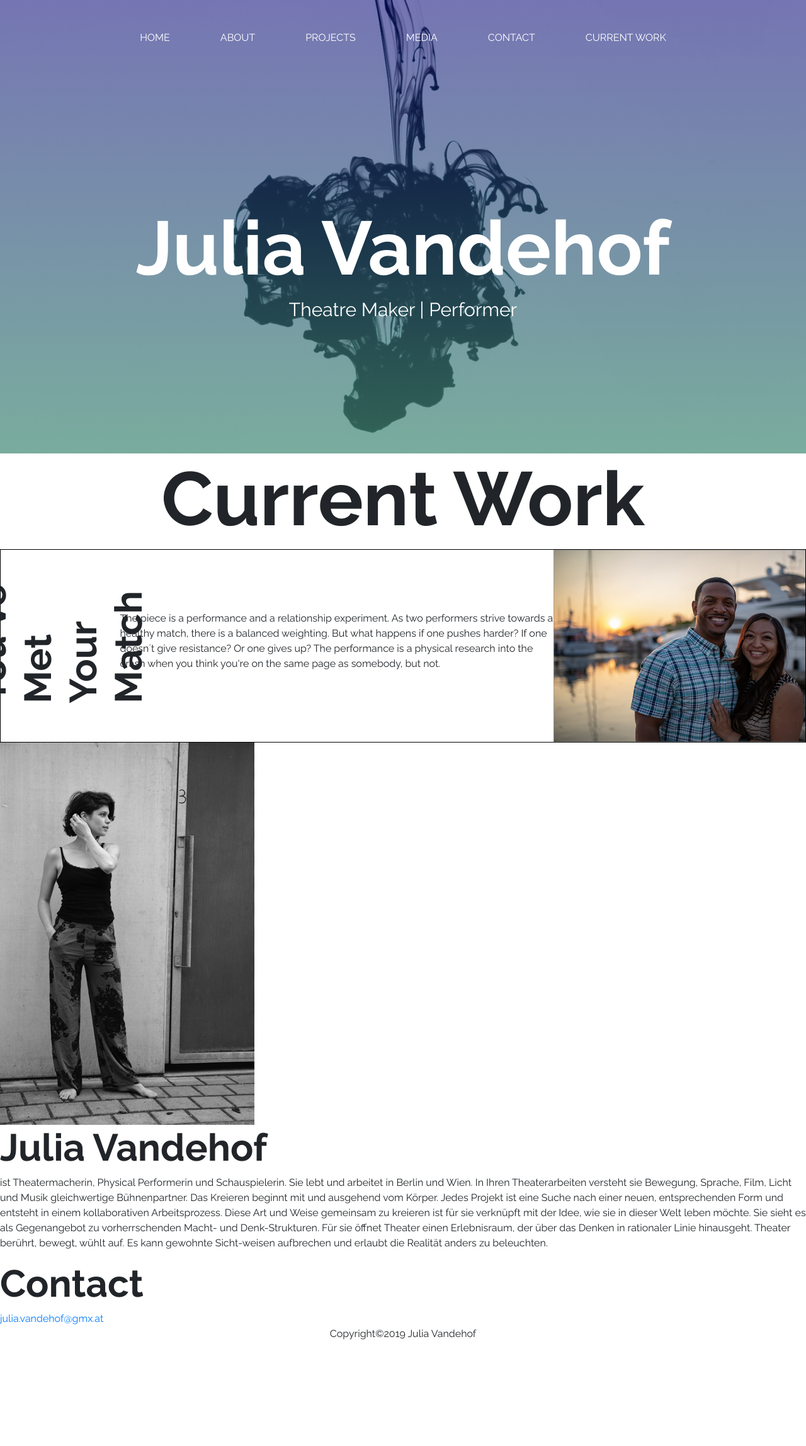
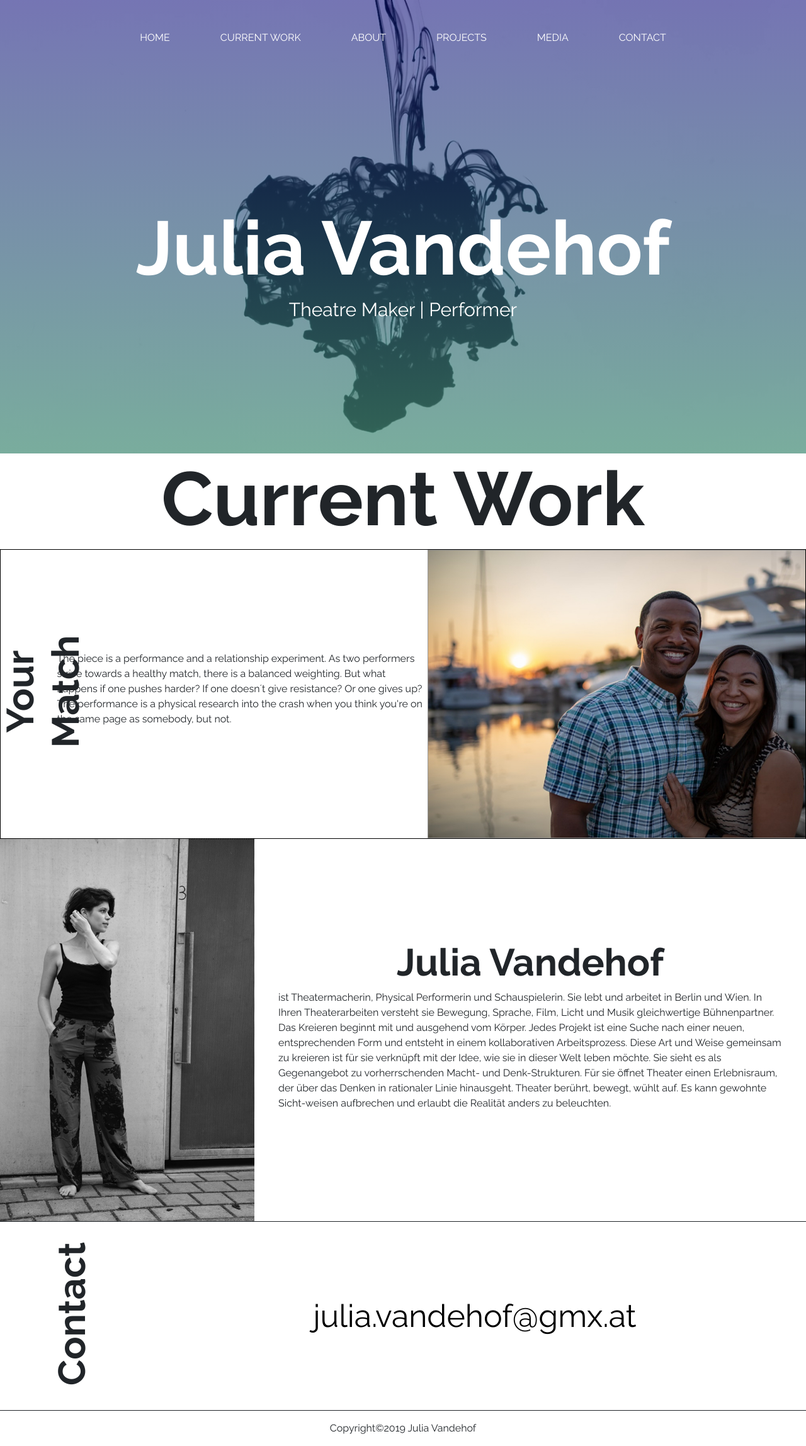
Before and after one commit to matteocarpi/julia, a Jekyll site: the page built from index.md, in a window 1280 px wide. Shown: the whole page at 63% size. Built offline with Jekyll 4.4.1, drawn with Linux system fonts in a browser that asks for light colours; before the commit the page ends 2146 px from its top, so only the background shows below that.

Commit message:
Styled homepage

```diff
--- a/_data/navigation.yml
+++ b/_data/navigation.yml
@@ -1,5 +1,7 @@
 - name: Home
   link: /
+- name: Current Work
+  link: /#current
 - name: About
   link: /#about
 - name: Projects
@@ -8,5 +10,3 @@
   link: /media
 - name: Contact
   link: /#contact
-- name: Current Work
-  link: /#current
--- a/_layouts/home.html
+++ b/_layouts/home.html
@@ -10,12 +10,12 @@ layout: default
       </div>
     </div>
   </div>
-    <div class="current-work">
+    <div id="current" class="current-work">
       <h1>Current Work</h1>
       <div class="current-item">
         {% for post in site.posts %}
           {% if post.current == true %}
-            <h2 class="current-title">{{ post.title }}</h2>
+            <h2 class="current-title vertical-left">{{ post.title }}</h2>
             <p class="current-description">{{ post.description }}</p>
             <img class="current-image" src="{{ post.preview-picture }}" alt="">
           {% endif %}
@@ -23,7 +23,7 @@ layout: default
       </div>
     </div>
 
-    <div class="julia">
+    <div id="about" class="julia">
       <img src="{{ page.avatar }}" alt="julia vandehof">
       <div class="bio">
         <h2>{{ site.name }}</h2>
@@ -31,7 +31,7 @@ layout: default
       </div>
     </div>
 
-    <div class="contacts">
+    <div id="contact" class="contacts">
       <h2 class="vertical-left">Contact</h2>
       <a class="email" href="mailto:{{ site.email }}">{{ site.email }}</a>
     </div>
--- a/_sass/home.scss
+++ b/_sass/home.scss
@@ -29,12 +29,45 @@
 .current-item {
   border: solid 1px black;
   display: flex;
+  justify-content: space-between;
   align-items: center;
 }
-.current-title {
+.vertical-left {
   transform: rotate(-90deg);
 }
+.current-title {
+  max-height: 700px;
+  text-align: center;
+  margin-left: -100px;
+}
 .current-image {
-  width: 400px;
+  width: 600px;
   object-fit: contain;
 }
+.current-description {
+  max-width: 600px;
+}
+.julia {
+  display: flex;
+  justify-content: space-evenly;
+  border-bottom: solid 1px;
+}
+.bio {
+  margin: 0 auto;
+  max-width: 800px;
+  display: flex;
+  flex-direction: column;
+  align-items: center;
+  justify-content: center;
+}
+.contacts {
+  border-bottom: solid 1px;
+  display: flex;
+  align-items: center;
+  min-height: 300px;
+}
+a.email {
+    margin: 0 auto;
+    color: black;
+    font-size: 50px;
+}
--- a/_sass/universal.scss
+++ b/_sass/universal.scss
@@ -45,5 +45,5 @@ li.nav-item {
   flex-direction: column;
   align-items: center;
   flex-shrink: 0;
-  margin-bottom: 1rem;
+  margin: 1rem;
 }
```
